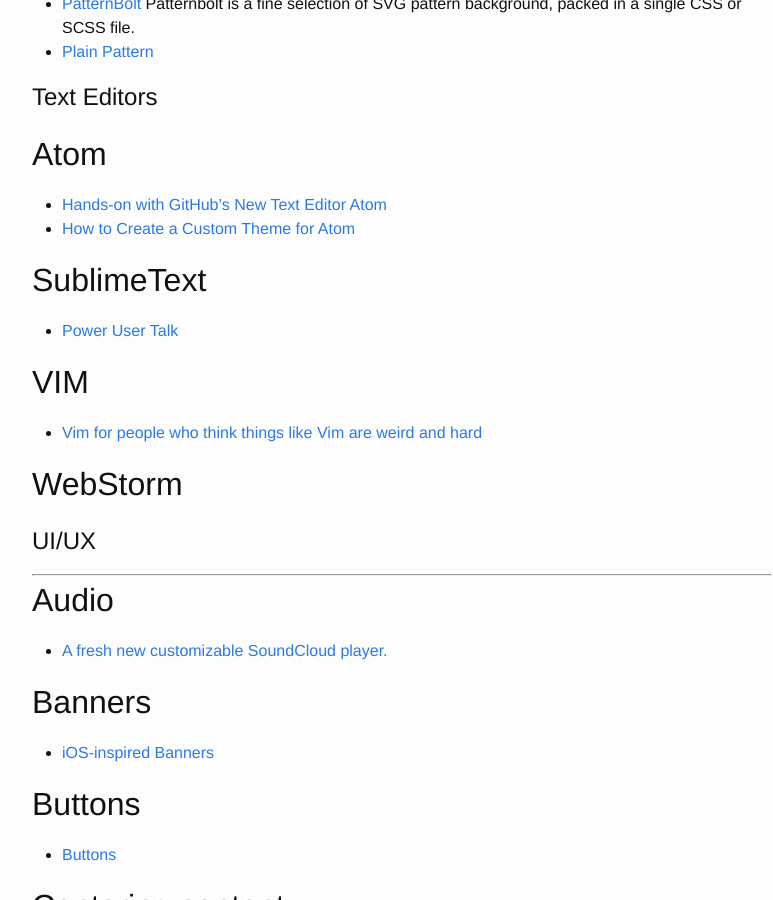
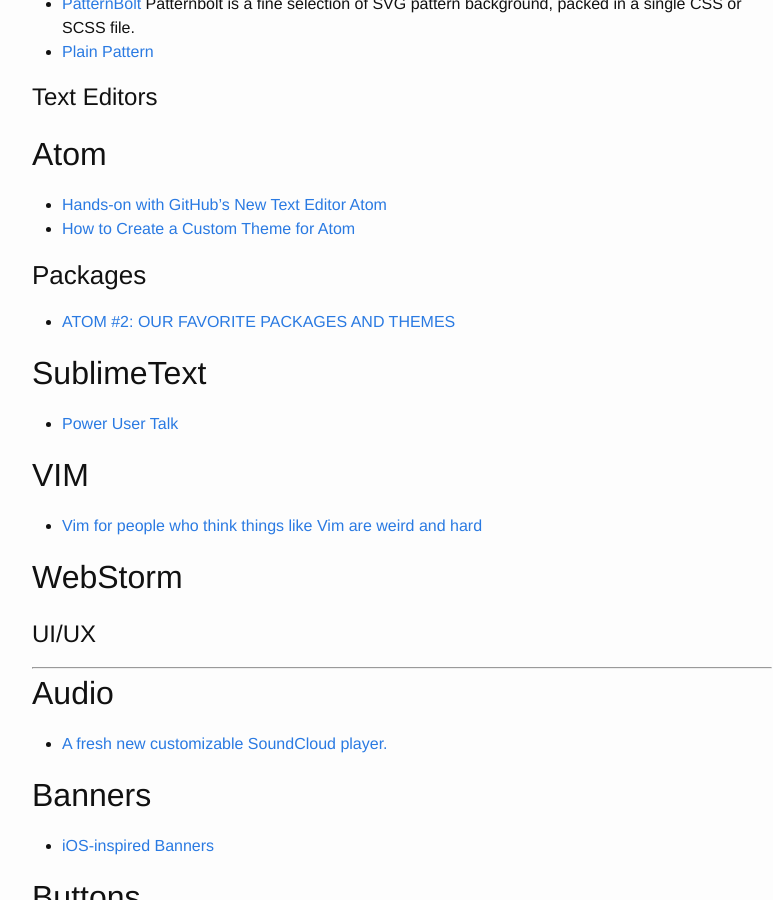
Before and after one commit to brownerd/brownerd.github.io, a Jekyll site: the page built from _posts/2014-10-06-reading-list-2014.md, in a window 1280 px wide and 900 px high, scrolled down 23428 px. Shown: the whole window, without its empty margins (238-1011 px from the left). Built offline with Jekyll 4.4.1, drawn with Linux system fonts in a browser that asks for light colours; emoji names are drawn with the system emoji font.

Commit message:
add atom packages

```diff
--- a/_posts/2014-10-06-reading-list-2014.md
+++ b/_posts/2014-10-06-reading-list-2014.md
@@ -1177,6 +1177,8 @@ packed in a single CSS or SCSS file.
 - [Hands-on with GitHub’s New Text Editor Atom](http://scotch.io/bar-talk/hands-on-with-githubs-new-text-editor-atom)
 - [How to Create a Custom Theme for Atom](http://webdesign.tutsplus.com/tutorials/how-to-create-a-custom-theme-for-atom--cms-20878)
 
+### Packages
+- [ATOM #2: OUR FAVORITE PACKAGES AND THEMES](https://gentlenode.com/journal/atom-2-our-favorite-packages-and-themes/11)
 
 ## SublimeText
 
```
